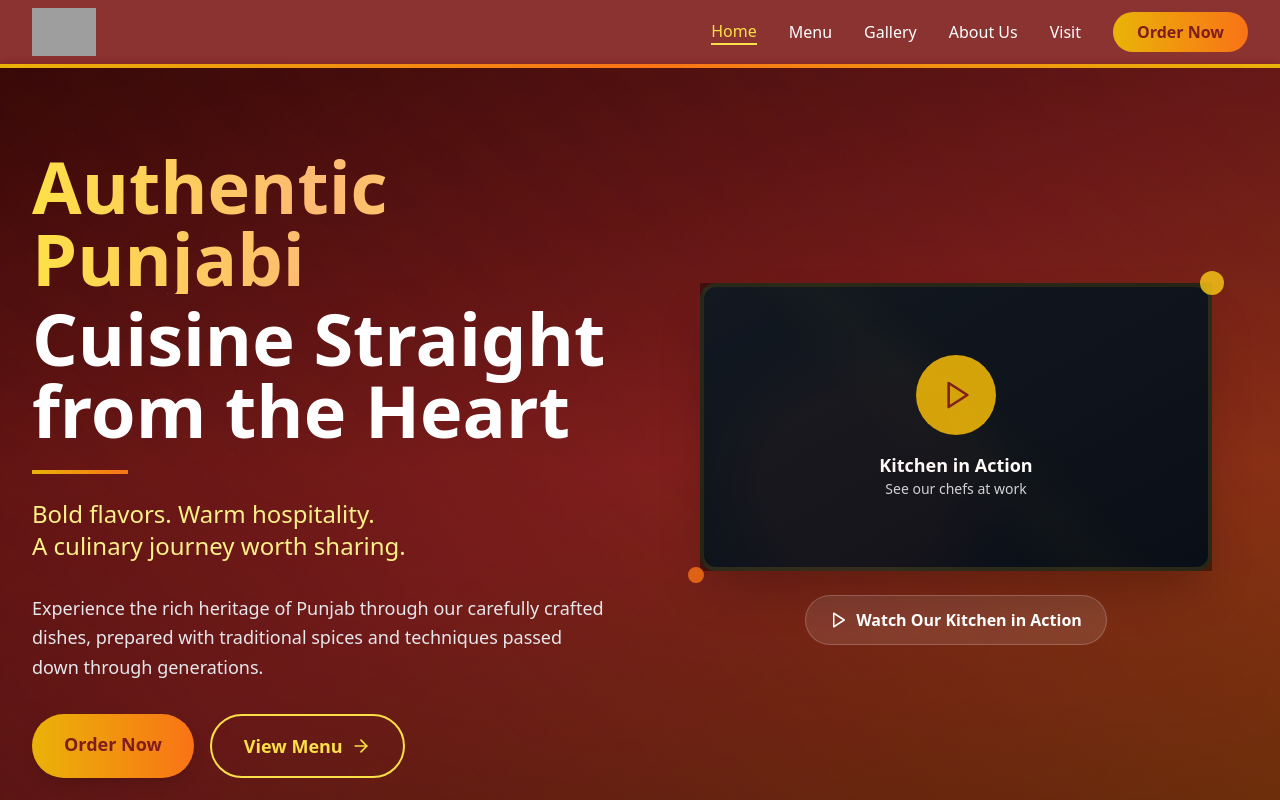
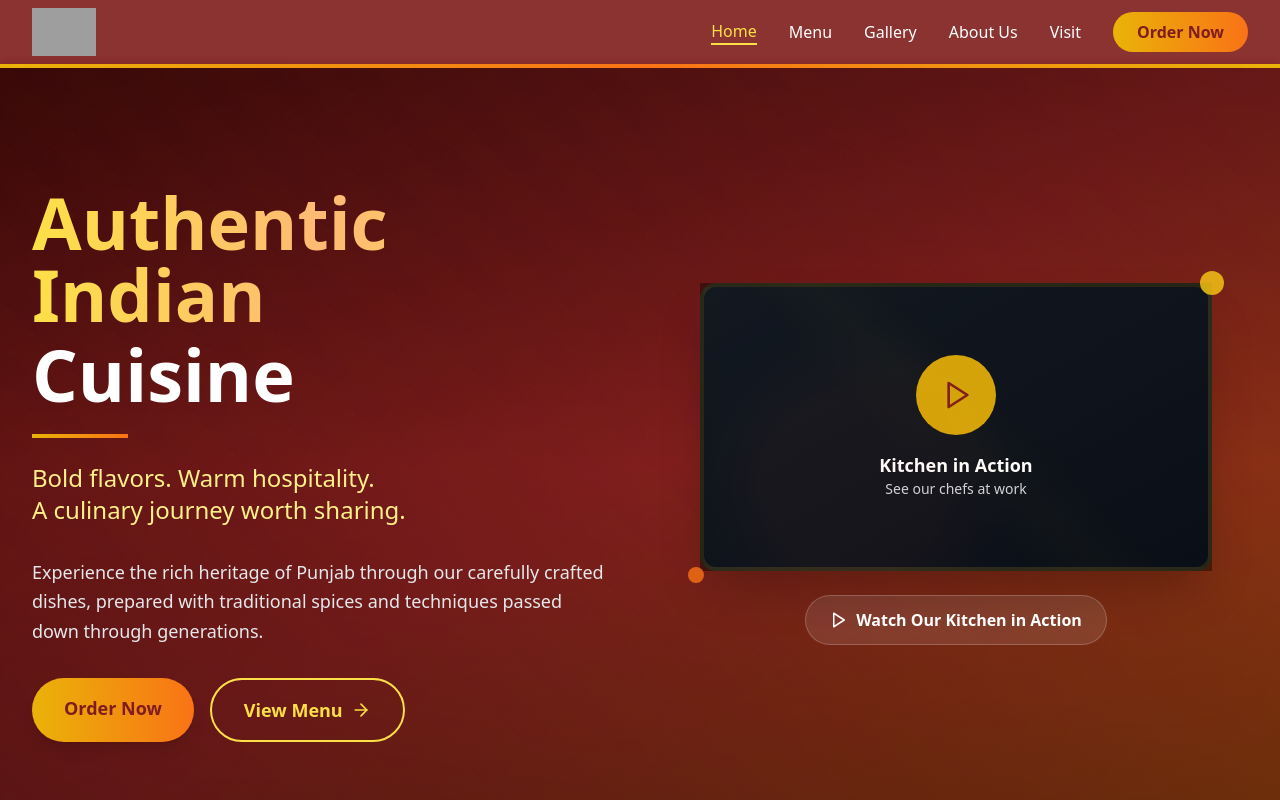
Before and after one commit to parmbtlbusinessdeveloper/Azaad-Indian-Cuisine, a React (Vite) app: page / in a window 1280 px wide. Shown: the top 800 px of the page. Built offline with nearby package versions, Linux system fonts and the light colour scheme; grey boxes are pictures that could not be loaded.

Commit message:
Update hero headline to Authentic Indian Cuisine

```diff
--- a/src/pages/HomePage.tsx
+++ b/src/pages/HomePage.tsx
@@ -37,13 +37,10 @@ export const HomePage: React.FC = () => {
               <div className="space-y-6">
                 <h1 className="text-4xl md:text-6xl lg:text-7xl font-bold leading-tight">
                   <span className="block bg-gradient-to-r from-yellow-300 via-orange-300 to-yellow-300 bg-clip-text text-transparent">
-                    Authentic Punjabi
+                    Authentic Indian
                   </span>
                   <span className="block text-white mt-2">
-                    Cuisine Straight
-                  </span>
-                  <span className="block text-white">
-                    from the Heart
+                    Cuisine
                   </span>
                 </h1>
 
```
